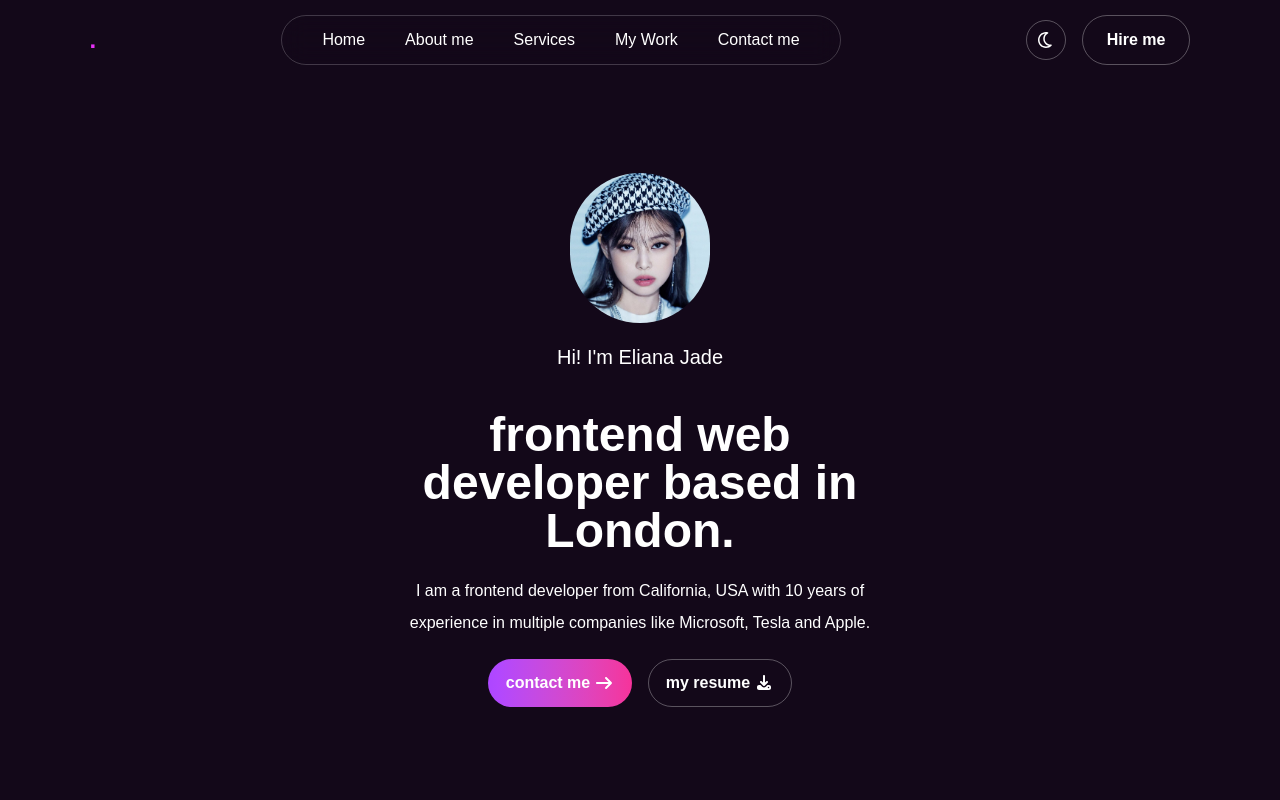
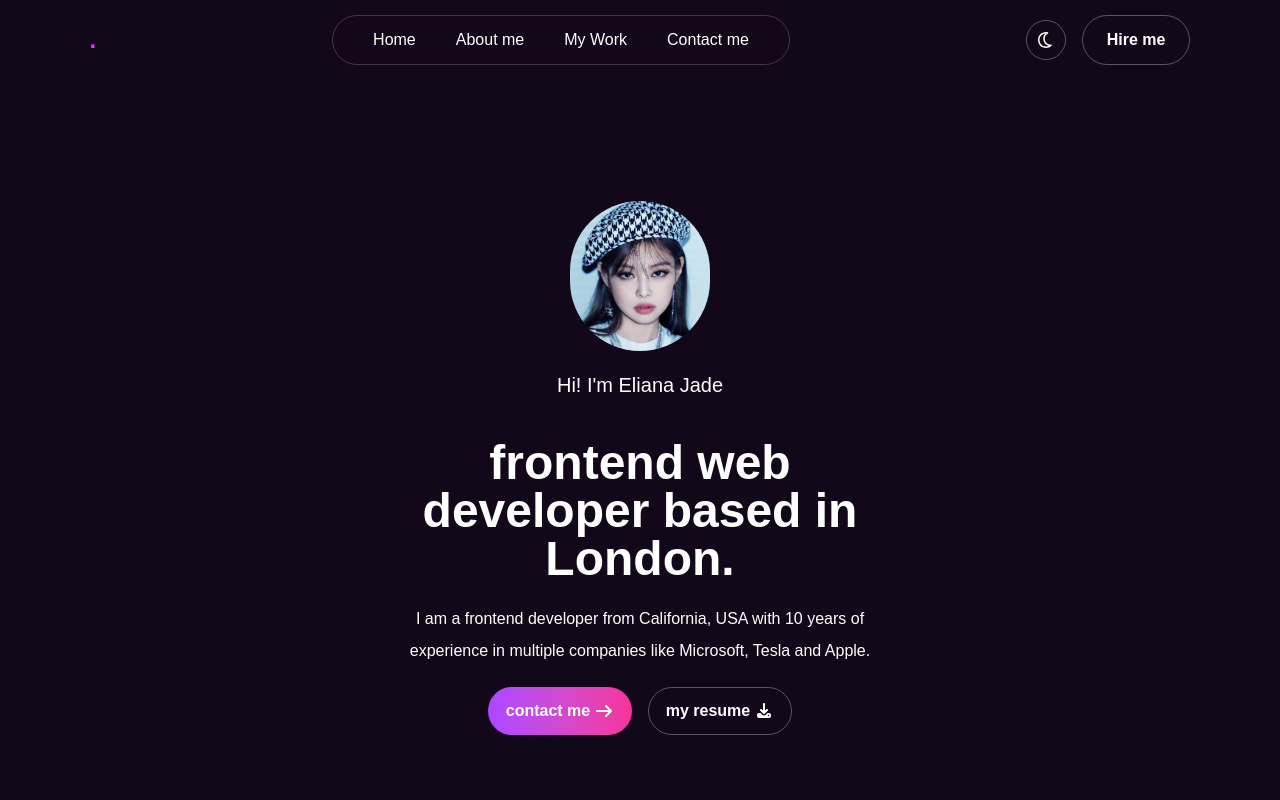
Before and after one commit to yaminphyu/yaminportfolio, a Next.js app: page / in a window 1280 px wide. Shown: the top 800 px of the page. Built offline with nearby package versions, Linux system fonts and the light colour scheme.

Commit message:
added the scroll animation when clicking on the navigation links

```diff
--- a/components/AboutMe.tsx
+++ b/components/AboutMe.tsx
@@ -9,7 +9,7 @@ export default function AboutMe() {
     <SectionWrapper
       miniHeaderText="Introduction"
       headerText="About me"
-      sectionId="aboutme"
+      sectionId="about-me"
     >
       <div className='flex flex-col lg:flex-row justify-center lg:justify-between xl:justify-center items-center lg:items-start w-full h-full gap-16 lg:gap-0'>
         <div className="relative inline-block w-[38%] lg:w-[38%] xl:w-[38%]">
--- a/components/ConactWithMe.tsx
+++ b/components/ConactWithMe.tsx
@@ -9,7 +9,7 @@ export default function ConactWithMe() {
     <SectionWrapper
       miniHeaderText="Connect with me"
       headerText="Get in touch"
-      sectionId="contactme"
+      sectionId="contact-me"
     >
       <div className='w-full md:w-[70%] lg:w-[50%] h-full flex flex-col items-center justify-center gap-12'>
         <span className='text-center text-white text-sm md:text-base'>I'd love to hear from you! If you have any questions, comments or feedback, please use the form below.</span>
--- a/components/Header.tsx
+++ b/components/Header.tsx
@@ -6,6 +6,7 @@ import Link from 'next/link';
 import { faBars } from '@fortawesome/free-solid-svg-icons';
 import Button from './Button';
 import { useSidebarToggle } from '@/context/SidebarToggleContext';
+import { handleScroll } from '@/util';
 
 interface LogoProps {
   isFooter?: boolean;
@@ -24,18 +25,22 @@ export const Logo = ({
   );
 };
 
-const NavBarItem = () => {
+const NavBarItem = ({
+  handleScroll
+}: {
+  handleScroll: (id: string) => void;
+}) => {
   return (
     <nav className="hidden md:flex">
       <ul className="flex items-center gap-10 px-10 py-3 rounded-full border border-white/20 backdrop-blur-md">
         {NAV_LIST.map((nav, index) => (
           <li key={index}>
-            <Link
-              href={nav.href}
+            <button
+              onClick={() => handleScroll(nav?.id)}
               className="text-white hover:text-white/80 transition"
             >
               {nav.name}
-            </Link>
+            </button>
           </li>
         ))}
       </ul>
@@ -106,7 +111,7 @@ export default function Header() {
     >
       <div className="max-w-[86%] w-full h-full flex items-center justify-between">
         <Logo />
-        <NavBarItem />
+        <NavBarItem handleScroll={handleScroll} />
         <HireMe toggleSidebar={toggleSidebar} />
       </div>
     </header>
--- a/components/HeroSection.tsx
+++ b/components/HeroSection.tsx
@@ -2,10 +2,14 @@ import React from 'react'
 import { faArrowRight, faDownload } from '@fortawesome/free-solid-svg-icons'
 import { FontAwesomeIcon } from '@fortawesome/react-fontawesome'
 import Image from 'next/image'
+import SectionWrapper from './SectionWrapper'
 
 export default function HeroSection() {
   return (
-    <section className="relative max-w-[88%] md:max-w-[40%] w-full min-h-[calc(100vh-80px)] flex flex-col items-center justify-center gap-3 md:gap-5 px-5  md:p-5">
+    <SectionWrapper
+      sectionId="hero-section"
+      isHomepage={true}
+    >
       <Image
         src="/jennie.jpg"
         alt="Profile Picture"
@@ -33,6 +37,6 @@ export default function HeroSection() {
           <FontAwesomeIcon icon={faDownload} className="ml-1" />
         </button>
       </div>
-    </section>
+    </SectionWrapper>
   )
 }
--- a/components/MobileSidebar.tsx
+++ b/components/MobileSidebar.tsx
@@ -3,7 +3,7 @@ import { useSidebarToggle } from '@/context/SidebarToggleContext';
 import { FontAwesomeIcon } from '@fortawesome/react-fontawesome';
 import { faXmark } from '@fortawesome/free-solid-svg-icons';
 import { NAV_LIST } from '@/config';
-import Link from 'next/link';
+import { handleScroll } from '@/util';
 
 export default function MobileSidebar() {
   const { isOpen, closeSidebar } = useSidebarToggle();
@@ -25,13 +25,15 @@ export default function MobileSidebar() {
         <ul className="flex flex-col gap-4 mt-6">
           {NAV_LIST.map((nav, index) => (
             <li key={index}>
-              <Link
-                href={nav.href}
+              <button
+                onClick={() => {
+                  handleScroll(nav?.id);
+                  closeSidebar();
+                }}
                 className="text-white hover:text-white/80 transition"
-                onClick={closeSidebar}
               >
                 {nav.name}
-              </Link>
+              </button>
             </li>
           ))}
         </ul>
--- a/components/SectionWrapper.tsx
+++ b/components/SectionWrapper.tsx
@@ -2,9 +2,10 @@ import React from 'react'
 
 interface SectionWrapperProps {
   children: React.ReactNode;
-  miniHeaderText: string;
-  headerText: string;
+  miniHeaderText?: string;
+  headerText?: string;
   sectionId: string;
+  isHomepage?: boolean;
 }
 
 export default function SectionWrapper({
@@ -12,10 +13,14 @@ export default function SectionWrapper({
   miniHeaderText,
   headerText,
   sectionId,
+  isHomepage = false,
 }: SectionWrapperProps) {
   return (
     <section
-      className="relative max-w-[86%] md:max-w-[78%] w-full min-h-[calc(100vh-80px)] flex flex-col items-center justify-center gap-5 md:p-5"
+      className={`
+        ${isHomepage ? 'max-w-[88%] md:max-w-[40%] gap-3 md:gap-5 px-5' : 'max-w-[86%] md:max-w-[78%] gap-5'}
+        relative w-full min-h-[calc(100vh-80px)] flex flex-col items-center justify-center md:p-5
+      `}
       id={sectionId}
     >
       <h3 className='text-base md:text-xl text-white'>{miniHeaderText}</h3>
--- a/components/WorkExperiences.tsx
+++ b/components/WorkExperiences.tsx
@@ -9,7 +9,7 @@ export default function WorkExperiences() {
     <SectionWrapper
       miniHeaderText="My portfolio"
       headerText="My work experiences"
-      sectionId="workexperiences"
+      sectionId="my-work"
     >
       <span className='text-sm md:text-base text-center text-white'>Welcome to my web development portfolio! Explore a collection of projects showcasing my expertise in front-end development.</span>
       <div className="w-full lg:p-4 grid grid-cols-1 md:grid-cols-2 lg:grid-cols-4 gap-4">
--- a/config.ts
+++ b/config.ts
@@ -6,28 +6,34 @@ export const THEME = process.env.NEXT_PUBLIC_THEME;
 export const LINKEDIN_PROFILE = process.env.NEXT_PUBLIC_LINKEDIN_PROFILE;
 export const GITHUB_PROFILE = process.env.NEXT_PUBLIC_GITHUB_PROFILE;
 
-export const NAV_LIST = [
+type NavItem = {
+  name: string;
+  href: string;
+  id: string;
+};
+
+export const NAV_LIST: NavItem[]  = [
   {
     name: 'Home',
     href: '/',
+    id: 'hero-section',
   },
   {
     name: 'About me',
     href: '/about-me',
-  },
-  {
-    name: 'Services',
-    href: '/services',
+    id: 'about-me',
   },
   {
     name: 'My Work',
     href: '/my-work',
+    id: 'my-work',
   },
   {
     name: 'Contact me',
     href: '/contact-me',
+    id: 'contact-me',
   },
-];
+] as const;
 
 export const ABOUT_ME = [
   {
@@ -40,7 +46,7 @@ export const ABOUT_ME = [
     description: 'More than 50+ projects completed successfully.',
     icon: faBriefcase,
   },
-];
+] as const;
 
 export const LANGUAGES = [
   'HTML',
@@ -65,4 +71,4 @@ export const SOCIAL_MEDIA = [
     name: 'LinkedIn',
     url: LINKEDIN_PROFILE
   },
-]
+] as const;
--- /dev/null
+++ b/util.ts
@@ -0,0 +1,27 @@
+export const handleScroll = (id: string, duration = 1000) => {
+  const target = document.getElementById(id);
+  if (!target) return;
+
+  const start = window.scrollY;
+  const end = target.getBoundingClientRect().top + start;
+  const distance = end - start;
+  let startTime: number | null = null;
+
+  const easeInOut = (t: number) =>
+    t < 0.5 ? 2 * t * t : 1 - Math.pow(-2 * t + 2, 2) / 2;
+
+  const animateScroll = (currentTime: number) => {
+    if (!startTime) startTime = currentTime;
+
+    const timeElapsed = currentTime - startTime;
+    const progress = Math.min(timeElapsed / duration, 1);
+
+    window.scrollTo(0, start + distance * easeInOut(progress));
+
+    if (timeElapsed < duration) {
+      requestAnimationFrame(animateScroll);
+    }
+  };
+
+  requestAnimationFrame(animateScroll);
+};
```
